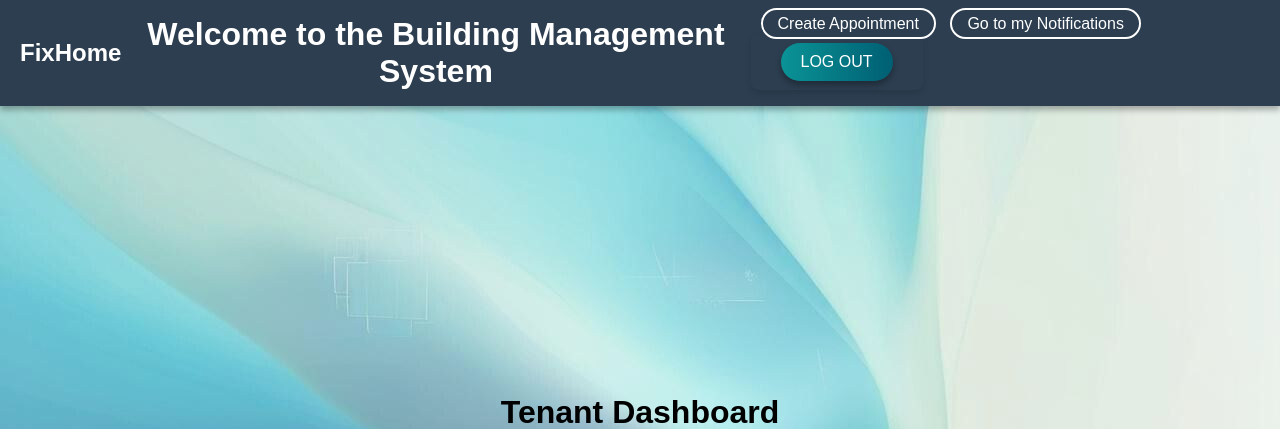
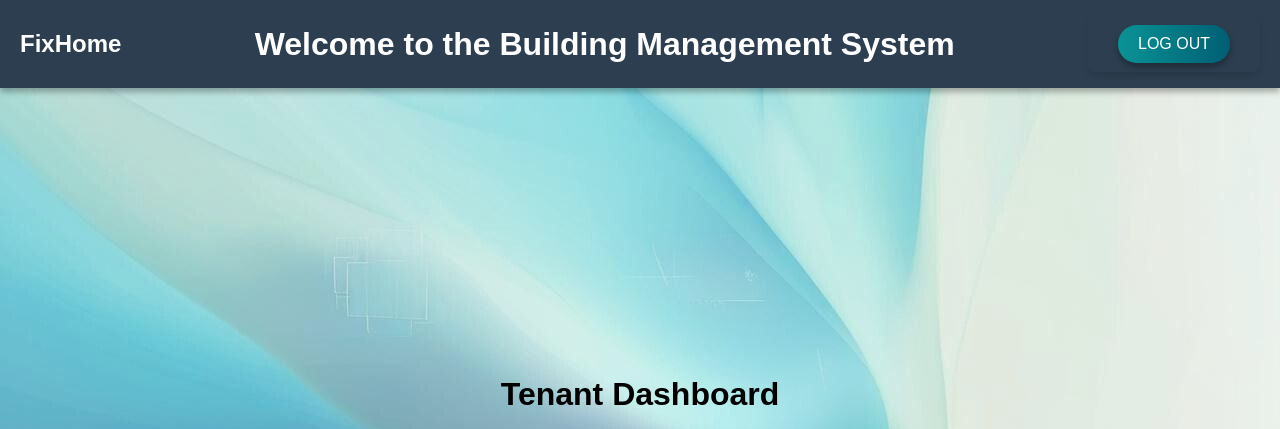
Before and after one commit to montsecalva/FixHomeProject, a Django app: page /appointments/home/ in a window 1280 px wide. Shown: the top 429 px of the page. Run offline with Django 5.2, Linux system fonts and the light colour scheme; the visitor is signed in with stand-in values (Sample User, id 1).

Commit message:
changes 10.12.24 ( I don't want to see the bottons "go to notifications" and "Go to appointments" by the header)

```diff
--- a/appointments/templates/base.html
+++ b/appointments/templates/base.html
@@ -103,8 +103,6 @@
         <div class="header-title">Welcome to the Building Management System</div>
         <nav>
             {% if role == 'tenant' %}
-            <a href="{% url 'create_appointment' %}">Create Appointment</a>
-                <a href="{% url 'notifications' %}">Go to my Notifications</a>
             {% endif %}
             {% if role == 'admin' %}
 
```
